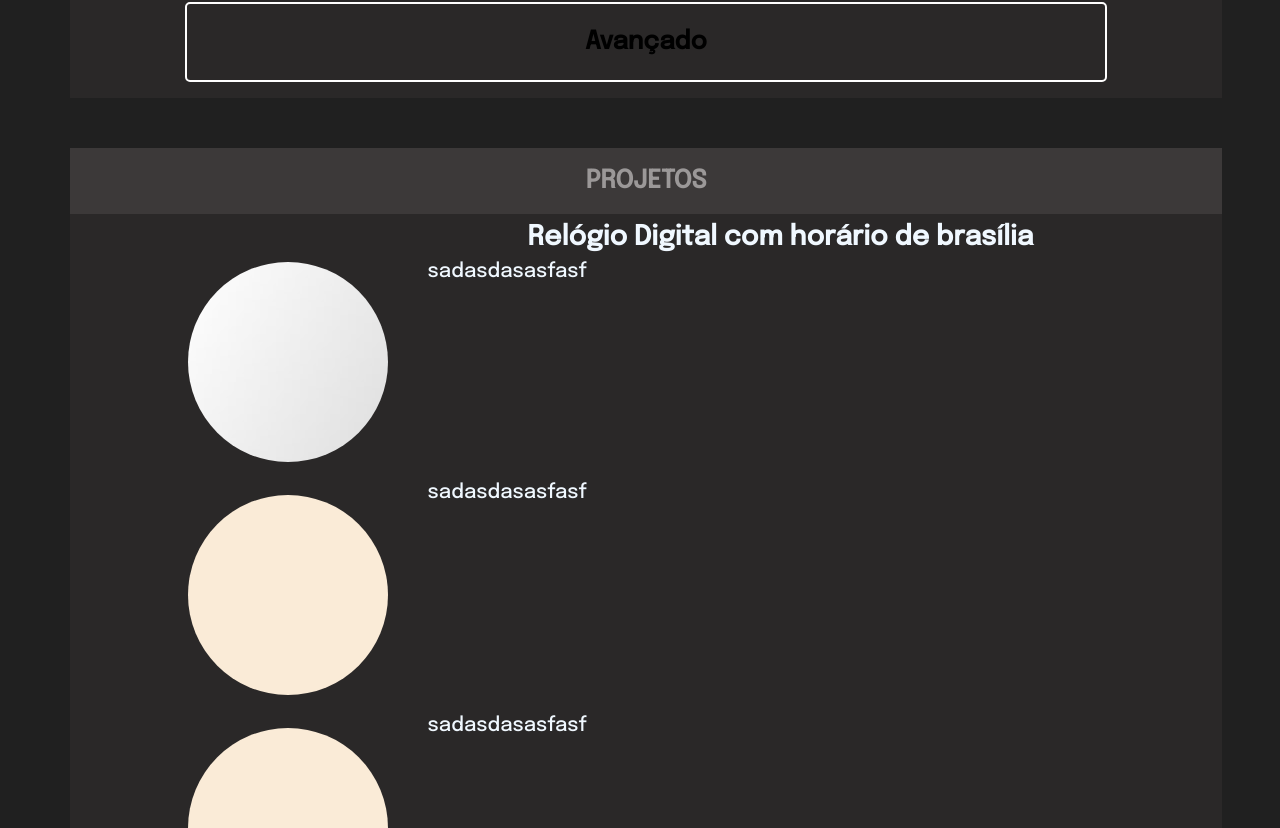
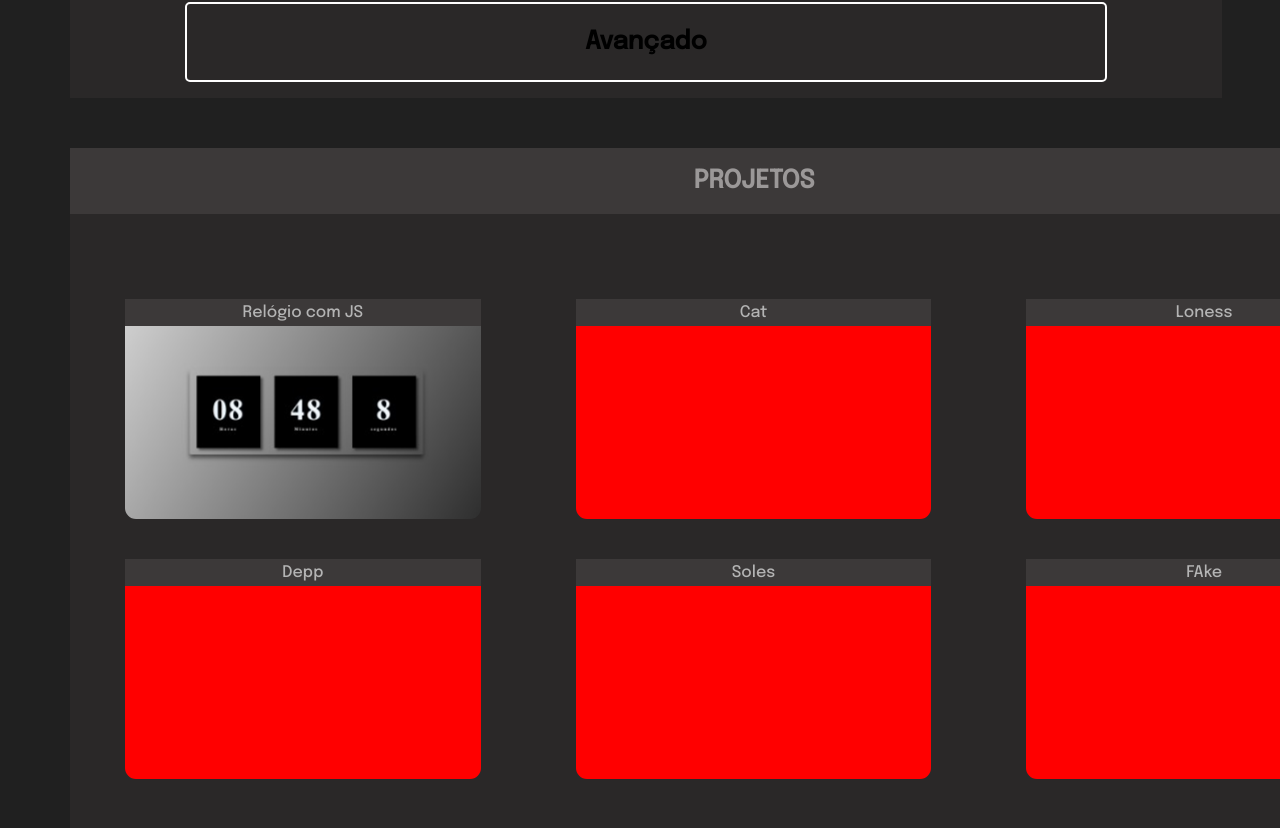
Before and after one commit to L-Lutece/restaurant-interface, a React (Create React App) app: page / in a window 1280 px wide. Shown: the part 1452-2280 px from the top of the page. Built offline with nearby package versions, Linux system fonts and the light colour scheme.

Commit message:
improved stack

```diff
--- a/src/components/Project.css
+++ b/src/components/Project.css
@@ -14,11 +14,9 @@
 
 .section2 {
     position: relative;
-    width: 90%;
+    width: 1368px;
     height: 800px;
     background-color: rgb(42, 40, 40);
-    justify-content: center;
-    align-items: center;
     top: 50px;
     left: 70px;
 }
@@ -34,53 +32,48 @@
     padding: 20px;
 }
 
-.proj {
-    margin: 0 auto;
-    display: row;
-    align-items: center;
-    width: 90%;
-    height: 90%;
+.PAll {
+    position: relative;
+    top: 45px;
+    justify-content: center;
 }
 
-.proj1{
-    width: 200px;
-    height: 200px;
-    margin-left: 60px;
-    background-image: url(../images/Jss.jpg);
-    overflow: hidden;
-    border-radius: 50%;
+.P1 {
+    float: left;
+    width: 26%;
+    height: 220px;
+    background-image: url(../images/jssf.jpg);
+    background-repeat: no-repeat, no-repeat;
+    background-position: center;
+    margin: 40px 40px 0px 55px;
+    border-radius: 11px;
 }
 
-h5 {
-    position: relative;
-    left: 400px;
-    top: 10px;
-    font-size: 27px;
-    color: aliceblue;
+.P2, .P3, .P4, .P5, .P6 {
+    float: left;
+    width: 26%;
+    height: 220px;
+    background: red;
+    image-rendering: auto;
+    image-resolution: no-repeat;
+    margin: 40px 40px 0px 55px;
+    border-radius: 11px;
 }
 
-#text1, #text2, #text3 {
-    position: relative;
-    left: 300px;
-    top: 20px;
-    font-size: 20px;
-    color: aliceblue;
+.titleP1 {
+    padding: 5px;
+    align-items: center;
+    justify-content: center;
+    color: rgb(180, 180, 180);
+    display: flex;
+    background-color: rgb(60, 57, 57);;
 }
 
-.proj2 {
-    margin-top: 12px;
-    margin-left: 60px;
-    width: 200px;
-    height: 200px;
-    background-color: antiquewhite;
-    border-radius: 50%;
+.titleP {
+    padding: 5px;
+    align-items: center;
+    justify-content: center;
+    color: rgb(180, 180, 180);
+    display: flex;
+    background-color: rgb(60, 57, 57);;
 }
-
-.proj3 {
-    margin-top: 12px;
-    width: 200px;
-    height: 200px;
-    margin-left: 60px;
-    background-color: antiquewhite;
-    border-radius: 50%;
-}
--- a/src/components/Project.js
+++ b/src/components/Project.js
@@ -1,6 +1,6 @@
 import React from "react";
 import './Project.css';
-import img1 from '../images/Jss.jpg';
+import img1 from '../images/jssf.jpg';
 
 function Project() {
     return (
@@ -8,19 +8,27 @@ function Project() {
             <div className="App">
                 <div className="section2" id="project">
                     <h3 className="title">PROJETOS</h3>
-                    <div className="proj">
-                        <h5>Relógio Digital com horário de brasília</h5>
-                        <p id="text1">sadasdasasfasf</p>
-                        <div className="proj1">
+                    <div className="PAll">
+                        <div className="P1">
+                            <div className="titleP1">Relógio com JS</div>
                         </div>
-                        <p id="text2">sadasdasasfasf</p>
-                        <div className="proj2">
+                        <div className="P2">
+                            <div className="titleP">Cat</div>
                         </div>
-                        <p id="text3">sadasdasasfasf</p>
-                        <div className="proj3">
+                        <div className="P3">
+                            <div className="titleP">Loness</div>
+                        </div>
+                        <div className="P4">
+                            <div className="titleP">Depp</div>
+                        </div>
+                        <div className="P5">
+                            <div className="titleP">Soles</div>
+                        </div>
+                        <div className="P6">
+                            <div className="titleP">FAke</div>
                         </div>
                     </div>
-                </div>
+               </div>
             </div>
         </div>
     )
--- a/src/components/Xp.css
+++ b/src/components/Xp.css
@@ -23,6 +23,20 @@
     left: 70px;
 }
 
+.xpC {
+    justify-content: center;
+    align-items: center;
+    display: flex;
+}
+
+.xpT {
+    position: relative;
+    color: white;
+    top: 350px;
+    font-size: larger;
+    width: 900px;
+}
+
 .title {
     height: auto;
     font-size: 25px;
--- a/src/components/Xp.js
+++ b/src/components/Xp.js
@@ -7,7 +7,11 @@ function Xp() {
             <div className="App">
                 <div className="section3" id="xp">
                     <h3 className="title">EXPERIÊNCIA</h3>
-                    asdasdasdas
+                    <div className="xpC">
+                        <div className="xpT">
+                            <p>Eu infelimente ainda não tenho nada para exibir aqui. quem sabe, se você gostar desse portifólio e resolver me contratar, eu possa incluir sua empresa? ;)</p>
+                        </div>
+                    </div>
                 </div>
             </div>
         </div>
```
Also changed, not shown: src/images/jssf.jpg (added).
